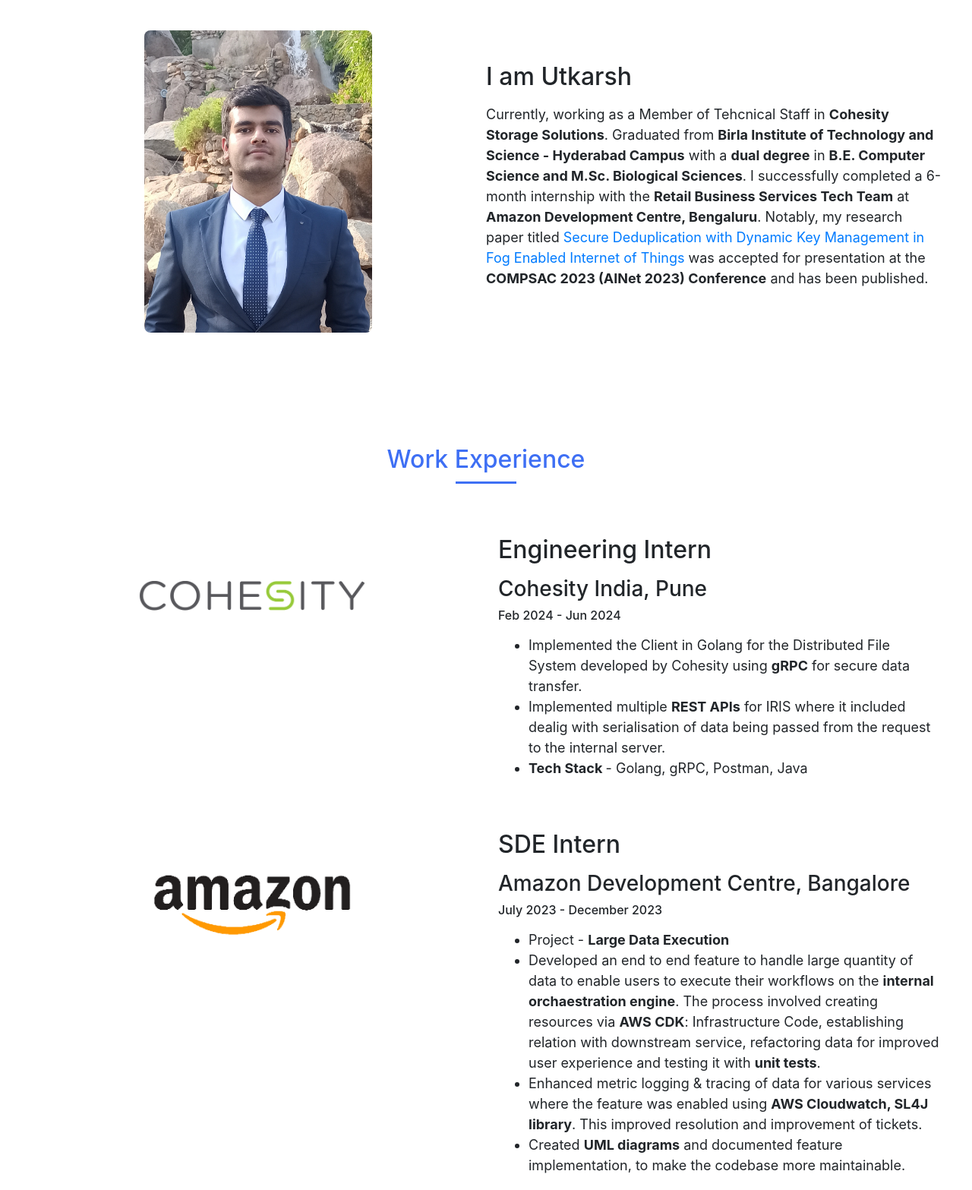
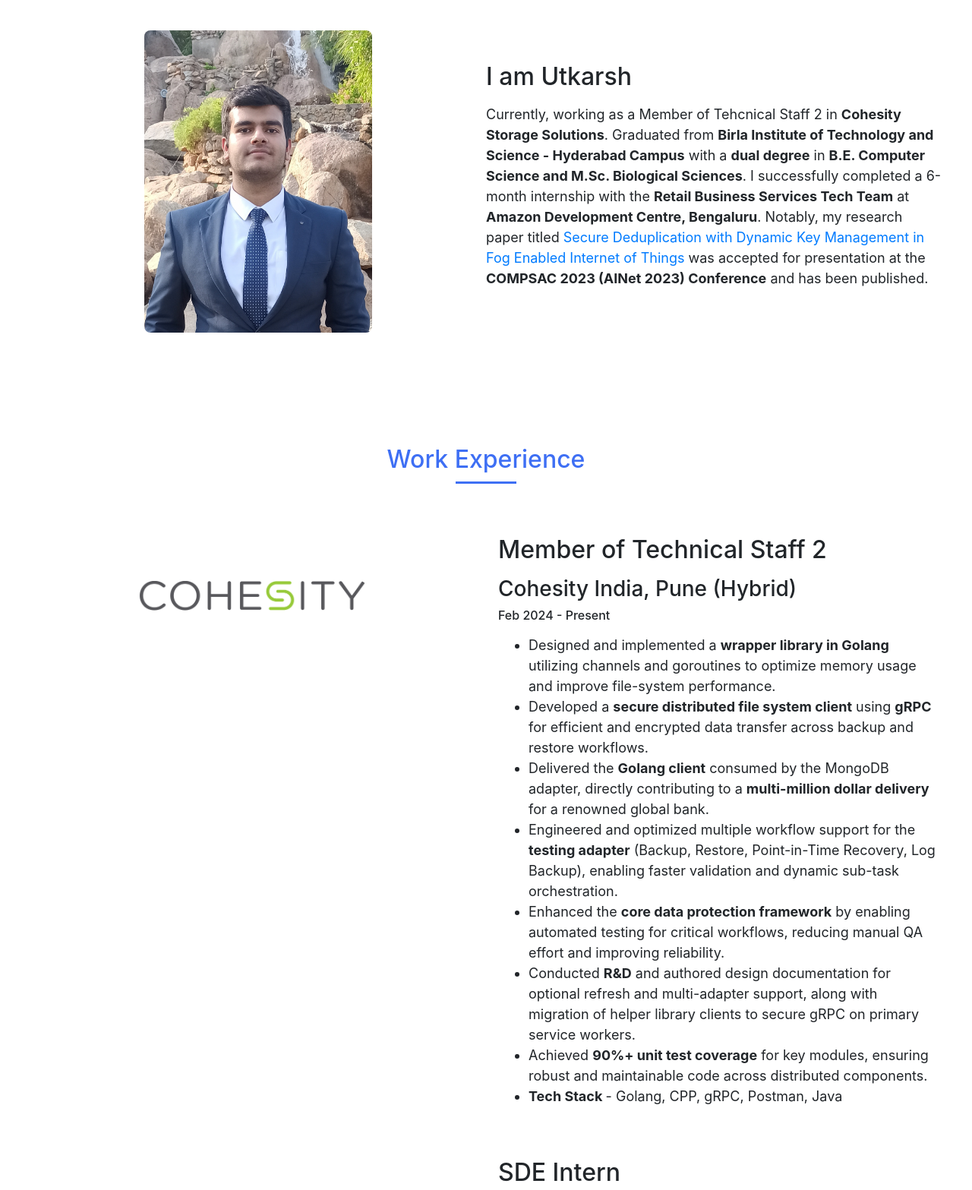
Before and after one commit to UtkarshTiwari123/UtkarshTiwari123.github.io, a plain HTML site: page index.html in a window 1280 px wide. Shown: the part 860-2427 px from the top of the page at 76% size. Drawn offline with nearby package versions, Linux system fonts and the light colour scheme.

Commit message:
Updated Resume and Cohesity MTS 2 work

```diff
--- a/index.html
+++ b/index.html
@@ -1,5 +1,6 @@
 <!DOCTYPE html>
 <html lang="en">
+
 <head>
   <meta charset="UTF-8">
   <meta name="viewport" content="width=device-width, initial-scale=1.0">
@@ -9,10 +10,12 @@
   <!-- =====BOX ICONS===== -->
   <link href='https://cdn.jsdelivr.net/npm/boxicons@2.0.5/css/boxicons.min.css' rel='stylesheet'>
   <script src="https://unpkg.com/boxicons@2.1.4/dist/boxicons.js"></script>
-        <link rel="stylesheet" href="https://cdn.jsdelivr.net/npm/bootstrap@4.3.1/dist/css/bootstrap.min.css" integrity="sha384-ggOyR0iXCbMQv3Xipma34MD+dH/1fQ784/j6cY/iJTQUOhcWr7x9JvoRxT2MZw1T" crossorigin="anonymous">
+  <link rel="stylesheet" href="https://cdn.jsdelivr.net/npm/bootstrap@4.3.1/dist/css/bootstrap.min.css"
+    integrity="sha384-ggOyR0iXCbMQv3Xipma34MD+dH/1fQ784/j6cY/iJTQUOhcWr7x9JvoRxT2MZw1T" crossorigin="anonymous">
 
   <title>Utkarsh Tiwari Portfolio</title>
 </head>
+
 <body>
   <!--===== HEADER =====-->
   <header class="l-header">
@@ -49,21 +52,28 @@
       </div>
 
       <div class="home__social">
-                    <a href="https://www.linkedin.com/in/utkarsh-tiwari-2774aa19b/" class="home__social-icon" target="_blank"><i class='bx bxl-linkedin'></i></a>
-                    <a href="https://gitlab.com/UtkarshTiwari123" class="home__social-icon" target="_blank"><i class='bx bxl-gitlab' ></i></a>
-                    <a href="https://github.com/UtkarshTiwari123" class="home__social-icon" target="_blank"><i class='bx bxl-github' ></i></a>
-                    <a href="tel:+917275026242" class="home__social-icon" target="_blank"><i class='bx bxs-phone' ></i></a>
-                    <a href="mailto:utkarsh.samar@gmail.com" class="home__social-icon" target="_blank"><i class='bx bxs-envelope'></i></i></a>
+        <a href="https://www.linkedin.com/in/utkarsh-tiwari-2774aa19b/" class="home__social-icon" target="_blank"><i
+            class='bx bxl-linkedin'></i></a>
+        <a href="https://gitlab.com/UtkarshTiwari123" class="home__social-icon" target="_blank"><i
+            class='bx bxl-gitlab'></i></a>
+        <a href="https://github.com/UtkarshTiwari123" class="home__social-icon" target="_blank"><i
+            class='bx bxl-github'></i></a>
+        <a href="tel:+917275026242" class="home__social-icon" target="_blank"><i class='bx bxs-phone'></i></a>
+        <a href="mailto:utkarsh.samar@gmail.com" class="home__social-icon" target="_blank"><i
+            class='bx bxs-envelope'></i></i></a>
       </div>
 
       <div class="home__img">
-                    <svg class="home__blob" viewBox="0 0 479 467" xmlns="http://www.w3.org/2000/svg" xmlns:xlink="http://www.w3.org/1999/xlink">
+        <svg class="home__blob" viewBox="0 0 479 467" xmlns="http://www.w3.org/2000/svg"
+          xmlns:xlink="http://www.w3.org/1999/xlink">
           <mask id="mask0" mask-type="alpha">
-                            <path d="M9.19024 145.964C34.0253 76.5814 114.865 54.7299 184.111 29.4823C245.804 6.98884 311.86 -14.9503 370.735 14.143C431.207 44.026 467.948 107.508 477.191 174.311C485.897 237.229 454.931 294.377 416.506 344.954C373.74 401.245 326.068 462.801 255.442 466.189C179.416 469.835 111.552 422.137 65.1576 361.805C17.4835 299.81 -17.1617 219.583 9.19024 145.964Z"/>
+            <path
+              d="M9.19024 145.964C34.0253 76.5814 114.865 54.7299 184.111 29.4823C245.804 6.98884 311.86 -14.9503 370.735 14.143C431.207 44.026 467.948 107.508 477.191 174.311C485.897 237.229 454.931 294.377 416.506 344.954C373.74 401.245 326.068 462.801 255.442 466.189C179.416 469.835 111.552 422.137 65.1576 361.805C17.4835 299.81 -17.1617 219.583 9.19024 145.964Z" />
           </mask>
           <g mask="url(#mask0)">
-                            <path d="M9.19024 145.964C34.0253 76.5814 114.865 54.7299 184.111 29.4823C245.804 6.98884 311.86 -14.9503 370.735 14.143C431.207 44.026 467.948 107.508 477.191 174.311C485.897 237.229 454.931 294.377 416.506 344.954C373.74 401.245 326.068 462.801 255.442 466.189C179.416 469.835 111.552 422.137 65.1576 361.805C17.4835 299.81 -17.1617 219.583 9.19024 145.964Z"/>
-                            <image class="home__blob-img" x="50" y="60" href="assets/img/perfil.png"/>
+            <path
+              d="M9.19024 145.964C34.0253 76.5814 114.865 54.7299 184.111 29.4823C245.804 6.98884 311.86 -14.9503 370.735 14.143C431.207 44.026 467.948 107.508 477.191 174.311C485.897 237.229 454.931 294.377 416.506 344.954C373.74 401.245 326.068 462.801 255.442 466.189C179.416 469.835 111.552 422.137 65.1576 361.805C17.4835 299.81 -17.1617 219.583 9.19024 145.964Z" />
+            <image class="home__blob-img" x="50" y="60" href="assets/img/perfil.png" />
           </g>
         </svg>
       </div>
@@ -81,12 +91,18 @@
         <div>
           <h2 class="about__subtitle">I am Utkarsh</h2>
           <p class="about__text">
-                          Currently, working as a Member of Tehcnical Staff in <b>Cohesity Storage Solutions</b>. Graduated from <b>Birla Institute of Technology and Science - Hyderabad Campus</b>
-                          with a <b>dual degree</b> in <b>B.E. Computer Science and M.Sc. Biological Sciences</b>. I successfully completed
-                          a 6-month internship with the <b>Retail Business Services Tech Team</b> at <b>Amazon Development Centre, Bengaluru</b>.
-                          Notably, my research paper titled <a href="https://ieeexplore.ieee.org/document/10196929">Secure Deduplication with Dynamic Key
-                          Management in Fog Enabled Internet of Things</a> was accepted for presentation at the <b>COMPSAC 2023 (AINet 2023) Conference</b>
-                          and has been published.</p>
+            Currently, working as a Member of Tehcnical Staff 2 in <b>Cohesity Storage Solutions</b>. Graduated from
+            <b>Birla Institute of Technology and Science - Hyderabad Campus</b>
+            with a <b>dual degree</b> in <b>B.E. Computer Science and M.Sc. Biological Sciences</b>. I successfully
+            completed
+            a 6-month internship with the <b>Retail Business Services Tech Team</b> at <b>Amazon Development Centre,
+              Bengaluru</b>.
+            Notably, my research paper titled <a href="https://ieeexplore.ieee.org/document/10196929">Secure
+              Deduplication with Dynamic Key
+              Management in Fog Enabled Internet of Things</a> was accepted for presentation at the <b>COMPSAC 2023
+              (AINet 2023) Conference</b>
+            and has been published.
+          </p>
         </div>
       </div>
     </section>
@@ -101,17 +117,28 @@
         </div>
 
         <div>
-                              <h2 class="about__subtitle">Engineering Intern</h2>
-                              <h3>Cohesity India, Pune </h3>
-                              <h6>Feb 2024 - Jun 2024</h6>
+          <h2 class="about__subtitle">Member of Technical Staff 2</h2>
+          <h3>Cohesity India, Pune (Hybrid) </h3>
+          <h6>Feb 2024 - Present</h6>
           <p>
           <ul class="proj_text">
-                                <li> Implemented the Client in Golang for the Distributed File System developed by Cohesity using <b>gRPC</b> for secure data transfer.
+            <li>Designed and implemented a <b>wrapper library in Golang</b> utilizing channels and goroutines to
+              optimize memory usage and improve file-system performance.</li>
+            <li>Developed a <b>secure distributed file system client</b> using <b>gRPC</b> for efficient and encrypted
+              data transfer across backup and restore workflows.</li>
+            <li>Delivered the <b>Golang client</b> consumed by the MongoDB adapter, directly contributing to a
+              <b>multi-million dollar delivery</b> for a renowned global bank.
             </li>
-                                <li>Implemented multiple <b>REST APIs</b> for IRIS where it included dealig with serialisation of data being passed from the request to the internal
-                                  server.
-                                </li>
-                                <li><b>Tech Stack </b>- Golang, gRPC, Postman, Java </li>
+            <li>Engineered and optimized multiple workflow support for the <b>testing adapter</b> (Backup, Restore,
+              Point-in-Time Recovery, Log Backup), enabling faster validation and dynamic sub-task orchestration.</li>
+            <li>Enhanced the <b>core data protection framework</b> by enabling automated testing for critical workflows,
+              reducing manual QA effort and improving reliability.</li>
+            <li>Conducted <b>R&amp;D</b> and authored design documentation for optional refresh and multi-adapter
+              support, along with migration of helper library clients to secure gRPC on primary service workers.</li>
+            <li>Achieved <b>90%+ unit test coverage</b> for key modules, ensuring robust and maintainable code across
+              distributed components.</li>
+
+            <li><b>Tech Stack </b>- Golang, CPP, gRPC, Postman, Java </li>
           </ul>
           </p>
         </div>
@@ -129,13 +156,20 @@
           <p>
           <ul class="proj_text">
             <li>Project - <b>Large Data Execution</b></li>
-                                <li>Developed an end to end feature to handle large quantity of data to enable users to execute their workflows on the
-                                  <b>internal orchaestration engine</b>. The process involved creating resources via <b>AWS CDK</b>: Infrastructure Code,
-                                  establishing relation with downstream service, refactoring data for improved user experience and testing it with
-                                  <b>unit tests</b>.</li>
-                                  <li>Enhanced metric logging & tracing of data for various services where the feature was enabled using <b>AWS
-                                    Cloudwatch, SL4J library</b>. This improved resolution and improvement of tickets.</li>
-                                <li>Created <b>UML diagrams</b> and documented feature implementation, to make the codebase more maintainable.</li>
+            <li>Developed an end to end feature to handle large quantity of data to enable users to execute their
+              workflows on the
+              <b>internal orchaestration engine</b>. The process involved creating resources via <b>AWS CDK</b>:
+              Infrastructure Code,
+              establishing relation with downstream service, refactoring data for improved user experience and testing
+              it with
+              <b>unit tests</b>.
+            </li>
+            <li>Enhanced metric logging & tracing of data for various services where the feature was enabled using
+              <b>AWS
+                Cloudwatch, SL4J library</b>. This improved resolution and improvement of tickets.
+            </li>
+            <li>Created <b>UML diagrams</b> and documented feature implementation, to make the codebase more
+              maintainable.</li>
           </ul>
           </p>
         </div>
@@ -153,11 +187,16 @@
           <h6>June 2022 - Sept 2022</h6>
           <p>
           <ul class="proj_text">
-                                <li>Developed a user-centric, space-efficient view to enhance website elements (Forms, Search Page UI, Artifacts
-                                  Page) to improve UI and accessibility for the open-source project - <b>Design Challenge</b> and introduced new features
-                                  (Citation, Raw image scan, Resources dropdown) while maximizing website responsiveness using Bootstrap.</li>
-                                <li><b>Tech Stack </b>- HTML, CSS, JavaScript, PHP, CakePHP, Docker  </li>
-                                <li style="list-style-type: none; padding-top: 5px;"><a href="https://cdli-gh.github.io/blog/gsoc22/DesignChallenge1/index">Click here for Project Details</a></li>
+            <li>Developed a user-centric, space-efficient view to enhance website elements (Forms, Search Page UI,
+              Artifacts
+              Page) to improve UI and accessibility for the open-source project - <b>Design Challenge</b> and introduced
+              new features
+              (Citation, Raw image scan, Resources dropdown) while maximizing website responsiveness using Bootstrap.
+            </li>
+            <li><b>Tech Stack </b>- HTML, CSS, JavaScript, PHP, CakePHP, Docker </li>
+            <li style="list-style-type: none; padding-top: 5px;"><a
+                href="https://cdli-gh.github.io/blog/gsoc22/DesignChallenge1/index">Click here for Project Details</a>
+            </li>
           </ul>
           </p>
         </div>
@@ -174,8 +213,10 @@
           <h6>May 2021 - July 2021</h6>
           <p class="about__text">
           <ul class="proj_text">
-                                  <li>Worked as a <b>back-end development</b> intern on web application project - <b>GitBoard</b> (A tool for monitoring multiple git
-                                    repositories), using <b>NodeJS</b> and <b>ExpressJS</b> to visualize data stored in <b>MongoDB</b> and additionally designed and
+            <li>Worked as a <b>back-end development</b> intern on web application project - <b>GitBoard</b> (A tool for
+              monitoring multiple git
+              repositories), using <b>NodeJS</b> and <b>ExpressJS</b> to visualize data stored in <b>MongoDB</b> and
+              additionally designed and
               implemented various <b>REST</b> APIs using the GitHub API.</li>
           </ul>
           </p>
@@ -196,7 +237,8 @@
           <h2 class="about__subtitle">Car Parking Management System</h2>
           <!-- <p class="about__text"> -->
           <ul class="proj_text">
-                                <li>Developed a Web App which allows the users to book a parking slot for their vehicle at various locations. </li>
+            <li>Developed a Web App which allows the users to book a parking slot for their vehicle at various
+              locations. </li>
             <li>Designed the UI of the app along with implementation of various APIs. </li>
             <li>Tech Stack - AngularJS, Java, SpringBoot.</li>
           </ul>
@@ -214,7 +256,8 @@
           <!-- <p class="about__text"> -->
           <ul class="proj_text">
             <li>Developed a CLI Application which allows the users to manage or search contacts in their Phonebook.</li>
-                                <li>Implemented the project using various data structures such as Doubly Linked-List,Trie and Concepts of OOPS</li>
+            <li>Implemented the project using various data structures such as Doubly Linked-List,Trie and Concepts of
+              OOPS</li>
           </ul>
           <!-- </p>            -->
         </div>
@@ -229,7 +272,8 @@
           <h2 class="about__subtitle">Real Estate Marketing Application</h2>
           <!-- <p class="about__text"> -->
           <ul class="proj_text">
-                              <li>Using this application, we can buy/sell real estate properties. Each property is an NFT (Non-Fungible Token),which follows the IERC721 standard whcih makes them tamper-proof.</li>
+            <li>Using this application, we can buy/sell real estate properties. Each property is an NFT (Non-Fungible
+              Token),which follows the IERC721 standard whcih makes them tamper-proof.</li>
             <li>Used InterPlanetary File System (IPFS) for storing metadata and images used in the project.</li>
           </ul>
           <!-- </p>            -->
@@ -245,7 +289,8 @@
           <h2 class="about__subtitle">E-Commerce Web Application</h2>
           <!-- <p class="about__text"> -->
           <ul class="proj_text">
-                          <li>Built a Web App that allows the users to purchase the product from a wide variety of products available under different categories. </li>
+            <li>Built a Web App that allows the users to purchase the product from a wide variety of products available
+              under different categories. </li>
             <li>Tech Stack - HTML, CSS, PHP</li>
           </ul>
           <!-- </p>            -->
@@ -296,7 +341,7 @@
           <h2 class="skills__subtitle">Profesional Skills</h2>
           <div class="skills__data">
             <div class="skills__names">
-                              <box-icon name='html5' type='logo' ></box-icon>
+              <box-icon name='html5' type='logo'></box-icon>
               <span class="skills__name">HTML5</span>
             </div>
             <div class="skills__bar skills__html">
@@ -308,7 +353,7 @@
           </div>
           <div class="skills__data">
             <div class="skills__names">
-                              <box-icon name='css3' type='logo' ></box-icon>
+              <box-icon name='css3' type='logo'></box-icon>
               <span class="skills__name">CSS3</span>
             </div>
             <div class="skills__bar skills__css">
@@ -320,7 +365,7 @@
           </div>
           <div class="skills__data">
             <div class="skills__names">
-                              <box-icon name='javascript' type='logo' ></box-icon>
+              <box-icon name='javascript' type='logo'></box-icon>
               <span class="skills__name">JAVASCRIPT</span>
             </div>
             <div class="skills__bar skills__js">
@@ -332,7 +377,7 @@
           </div>
           <div class="skills__data">
             <div class="skills__names">
-                            <box-icon name='java' type='logo' ></box-icon>
+              <box-icon name='java' type='logo'></box-icon>
               <span class="skills__name">Java</span>
             </div>
             <div class="skills__bar skills__html">
@@ -344,7 +389,7 @@
           </div>
           <div class="skills__data">
             <div class="skills__names">
-                            <box-icon name='php' type='logo' ></box-icon>
+              <box-icon name='php' type='logo'></box-icon>
               <span class="skills__name">PHP</span>
             </div>
             <div class="skills__bar skills__php">
@@ -356,10 +401,10 @@
           </div>
         </div>
 
-                    <div class="sec_div" >
+        <div class="sec_div">
           <div class="skills__data">
             <div class="skills__names">
-                          <box-icon name='python' type='logo' ></box-icon>
+              <box-icon name='python' type='logo'></box-icon>
               <span class="skills__name">TypeScript</span>
             </div>
             <div class="skills__bar skills__python">
@@ -371,7 +416,7 @@
           </div>
           <div class="skills__data">
             <div class="skills__names">
-                          <box-icon name='postgresql' type='logo' ></box-icon>
+              <box-icon name='postgresql' type='logo'></box-icon>
               <span class="skills__name">SQL</span>
             </div>
             <div class="skills__bar skills__sql">
@@ -383,7 +428,7 @@
           </div>
           <div class="skills__data">
             <div class="skills__names">
-                          <box-icon name='c-plus-plus' type='logo' ></box-icon>
+              <box-icon name='c-plus-plus' type='logo'></box-icon>
               <span class="skills__name">C++</span>
             </div>
             <div class="skills__bar skills__cplus">
@@ -409,7 +454,7 @@
 
           <div class="skills__data">
             <div class="skills__names">
-                        <box-icon name='go-lang' type='logo' ></box-icon>
+              <box-icon name='go-lang' type='logo'></box-icon>
               <span class="skills__name">Golang</span>
             </div>
             <div class="skills__bar skills__node">
@@ -455,7 +500,23 @@
           </div>
 
           <div class="col-lg-6">
-                        <div style="overflow:hidden;resize:none;max-width:100%;width:500px;height:500px;"><div id="embed-map-canvas" style="height:100%; width:100%;max-width:100%;"><iframe style="height:100%;width:100%;border:0;" frameborder="0" src="https://www.google.com/maps/embed/v1/place?q=Commonwealth+Games+Village+Apartments+Akshardham,+CWG,+Patparganj,+New+Delhi,+Delhi,+India&key=AIzaSyBFw0Qbyq9zTFTd-tUY6dZWTgaQzuU17R8"></iframe></div><a class="google-maps-html" rel="nofollow" href="https://www.bootstrapskins.com/themes" id="grab-maps-authorization">premium bootstrap themes</a><style>#embed-map-canvas img.text-marker{max-width:none!important;background:none!important;}img{max-width:none}</style></div>
+            <div style="overflow:hidden;resize:none;max-width:100%;width:500px;height:500px;">
+              <div id="embed-map-canvas" style="height:100%; width:100%;max-width:100%;"><iframe
+                  style="height:100%;width:100%;border:0;" frameborder="0"
+                  src="https://www.google.com/maps/embed/v1/place?q=Commonwealth+Games+Village+Apartments+Akshardham,+CWG,+Patparganj,+New+Delhi,+Delhi,+India&key=AIzaSyBFw0Qbyq9zTFTd-tUY6dZWTgaQzuU17R8"></iframe>
+              </div><a class="google-maps-html" rel="nofollow" href="https://www.bootstrapskins.com/themes"
+                id="grab-maps-authorization">premium bootstrap themes</a>
+              <style>
+                #embed-map-canvas img.text-marker {
+                  max-width: none !important;
+                  background: none !important;
+                }
+
+                img {
+                  max-width: none
+                }
+              </style>
+            </div>
           </div>
 
         </div>
@@ -467,11 +528,12 @@
   <footer class="footer">
     <p class="footer__title">Utkarsh Tiwari</p>
     <div class="footer__social">
-                <a href="https://www.facebook.com/utkarsh.tiwari.3781/" class="footer__icon"><i class='bx bxl-facebook' ></i></a>
-                <a href="https://www.instagram.com/__utkarshtiwari_/" class="footer__icon"><i class='bx bxl-instagram' ></i></a>
-                <a href="https://wa.me/+917275026242" class="footer__icon"><i class='bx bxl-whatsapp' ></i></a>
-                <a href="tel:+917275026242" class="footer__icon" target="_blank"><i class='bx bxs-phone' ></i></a>
-                <a href="mailto:utkarsh.samar@gmail.com" class="footer__icon" target="_blank"><i class='bx bxs-envelope'></i></i></a>
+      <a href="https://www.facebook.com/utkarsh.tiwari.3781/" class="footer__icon"><i class='bx bxl-facebook'></i></a>
+      <a href="https://www.instagram.com/__utkarshtiwari_/" class="footer__icon"><i class='bx bxl-instagram'></i></a>
+      <a href="https://wa.me/+919220406242" class="footer__icon"><i class='bx bxl-whatsapp'></i></a>
+      <a href="tel:+919220406242" class="footer__icon" target="_blank"><i class='bx bxs-phone'></i></a>
+      <a href="mailto:utkarsh.samar@gmail.com" class="footer__icon" target="_blank"><i
+          class='bx bxs-envelope'></i></i></a>
     </div>
     <p class="footer__copy">&#169; Utkarsh Tiwari. All rigths reserved</p>
   </footer>
@@ -483,4 +545,5 @@
   <!--===== MAIN JS =====-->
   <script src="assets/js/main.js"></script>
 </body>
+
 </html>
```
Also changed, not shown: 1 other file. Lines whose indentation alone changed are shown as unchanged.
